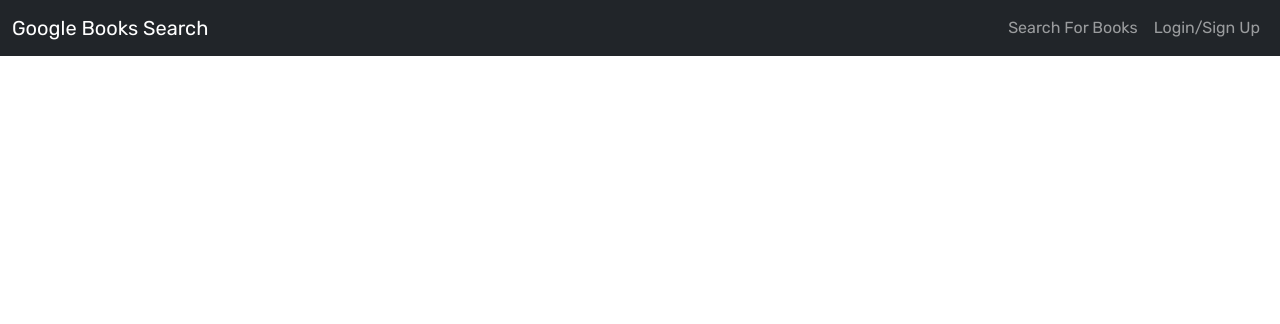
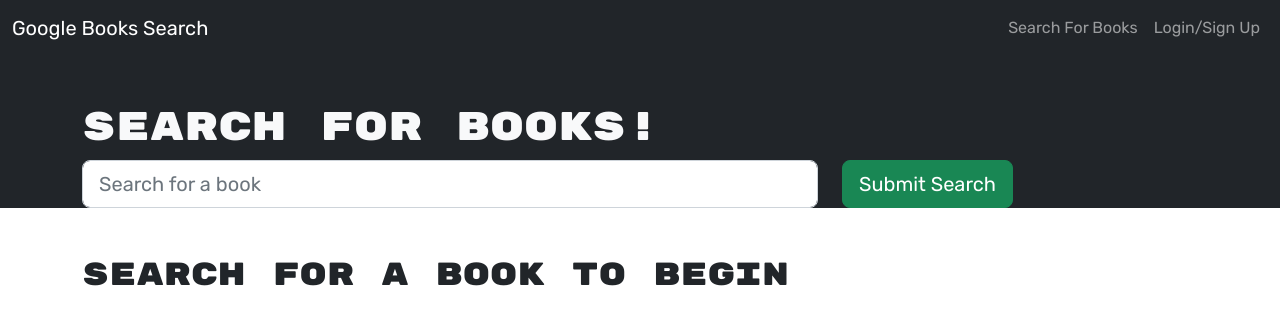
Before and after one commit to MoxUFO/Unwritten_Tales, a React (Create React App) app in the folder client/: page / in a window 1280 px wide. Shown: the top 324 px of the page. Built offline with nearby package versions, Linux system fonts and the light colour scheme.

Commit message:
routes work to display search book

```diff
--- a/client/src/App.js
+++ b/client/src/App.js
@@ -42,8 +42,8 @@
      <Router>
      <Navbar />
       <Routes>
-          <Route exact path='/' component={SearchBooks} />
-          <Route exact path='/saved' component={SavedBooks} />
+          <Route exact path='/' element={<SearchBooks/>} />
+          <Route exact path='/saved' element={<SavedBooks/>} />
           <Route render={() => <h1 className='display-2'>Wrong page!</h1>} />
       </Routes>
     </Router>
```
